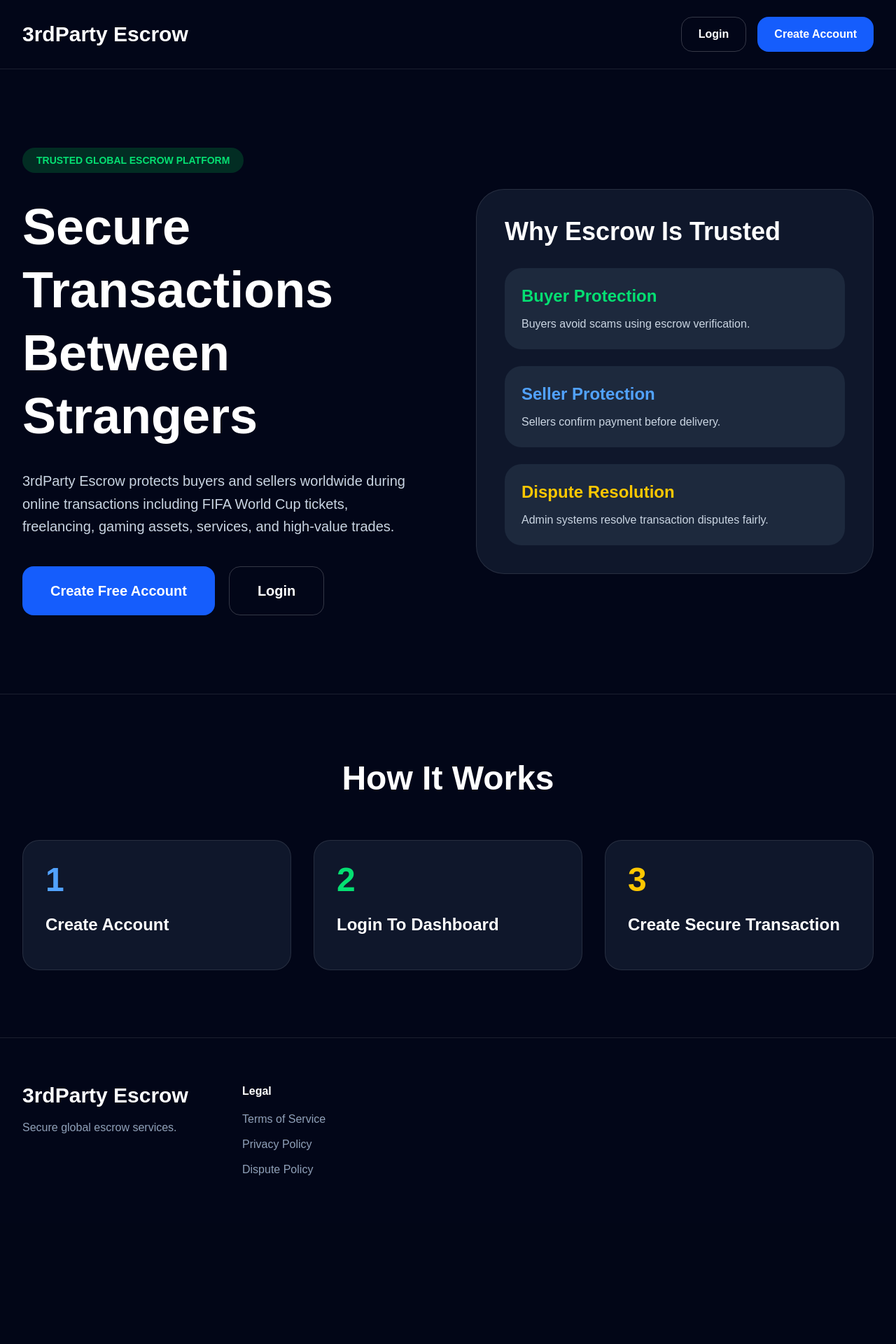
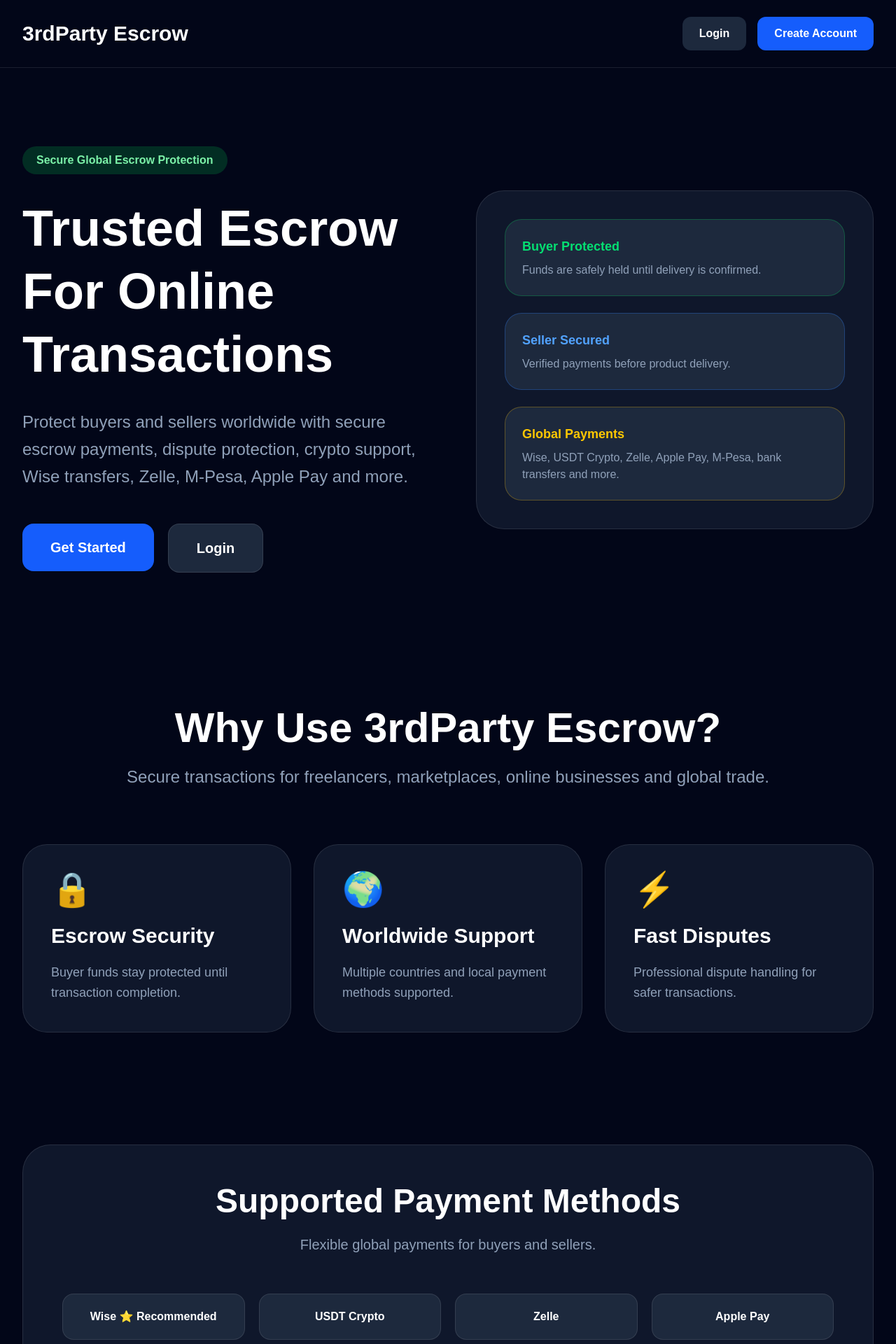
Before and after one commit to waynerone999-svg/ThirdPartyescrow-platform, a Next.js app: page / in a window 1280 px wide. Shown: the top 1920 px of the page at 70% size. Before the commit the page ends 1747 px from the top, so only its background shows below. Built offline with nearby package versions, Linux system fonts and the light colour scheme.

Commit message:
Replace default Next.js homepage

```diff
--- a/src/app/page.tsx
+++ b/src/app/page.tsx
@@ -1,134 +1,172 @@
-"use client";
-
-import { useRouter } from "next/navigation";
+import Link from "next/link";
 
 export default function HomePage() {
 
-  const router = useRouter();
-
   return (
 
-    <main className="min-h-screen bg-slate-950 text-white">
+    <main className="min-h-screen bg-slate-950 text-white overflow-hidden">
 
       {/* NAVBAR */}
+      <header className="border-b border-white/10">
 
-      <nav className="border-b border-white/10">
+        <div
+          className="
+            max-w-7xl
+            mx-auto
+            px-8
+            py-6
+            flex
+            items-center
+            justify-between
+          "
+        >
 
-        <div className="max-w-7xl mx-auto px-8 py-6 flex items-center justify-between">
-
-          <h1 className="text-3xl font-black">
+          <div className="text-3xl font-black">
             3rdParty Escrow
-          </h1>
+          </div>
 
           <div className="flex gap-4">
 
+            <Link href="/login">
+
               <button
-              onClick={() =>
-                router.push("/login")
-              }
                 className="
-                border
-                border-white/20
-                hover:bg-white/10
+                  bg-slate-800
+                  hover:bg-slate-700
                   px-6
                   py-3
-                rounded-2xl
+                  rounded-xl
                   font-bold
                 "
               >
                 Login
               </button>
 
+            </Link>
+
+            <Link href="/register">
+
               <button
-              onClick={() =>
-                router.push("/register")
-              }
                 className="
                   bg-blue-600
                   hover:bg-blue-700
                   px-6
                   py-3
-                rounded-2xl
+                  rounded-xl
                   font-bold
                 "
               >
                 Create Account
               </button>
 
+            </Link>
+
           </div>
 
         </div>
 
-      </nav>
+      </header>
 
       {/* HERO */}
+      <section className="relative">
 
-      <section className="px-8 py-28 border-b border-white/10">
+        <div className="max-w-7xl mx-auto px-8 py-28">
 
-        <div className="max-w-7xl mx-auto grid lg:grid-cols-2 gap-20 items-center">
+          <div className="grid lg:grid-cols-2 gap-20 items-center">
 
             <div>
 
-            <div className="inline-block bg-green-500/20 text-green-400 px-5 py-2 rounded-full text-sm font-bold mb-8">
-              TRUSTED GLOBAL ESCROW PLATFORM
+              <div
+                className="
+                  inline-flex
+                  items-center
+                  gap-3
+                  bg-green-500/20
+                  text-green-300
+                  px-5
+                  py-2
+                  rounded-full
+                  mb-8
+                  font-bold
+                "
+              >
+                Secure Global Escrow Protection
               </div>
 
-            <h1 className="text-6xl lg:text-7xl font-black leading-tight mb-8">
-
-              Secure Transactions Between Strangers
-
+              <h1
+                className="
+                  text-7xl
+                  leading-tight
+                  font-black
+                  mb-8
+                "
+              >
+                Trusted Escrow
+                <br />
+                For Online
+                <br />
+                Transactions
               </h1>
 
-            <p className="text-slate-300 text-xl leading-relaxed mb-10">
-
-              3rdParty Escrow protects buyers and sellers
-              worldwide during online transactions including
-              FIFA World Cup tickets, freelancing,
-              gaming assets, services, and high-value trades.
-
+              <p
+                className="
+                  text-2xl
+                  text-slate-400
+                  leading-relaxed
+                  mb-12
+                "
+              >
+                Protect buyers and sellers worldwide with
+                secure escrow payments, dispute protection,
+                crypto support, Wise transfers, Zelle,
+                M-Pesa, Apple Pay and more.
               </p>
 
               <div className="flex flex-wrap gap-5">
 
+                <Link href="/register">
+
                   <button
-                onClick={() =>
-                  router.push("/register")
-                }
                     className="
                       bg-blue-600
                       hover:bg-blue-700
                       px-10
                       py-5
                       rounded-2xl
+                      text-xl
                       font-black
-                  text-xl
                     "
                   >
-                Create Free Account
+                    Get Started
                   </button>
 
+                </Link>
+
+                <Link href="/login">
+
                   <button
-                onClick={() =>
-                  router.push("/login")
-                }
                     className="
+                      bg-slate-800
+                      hover:bg-slate-700
                       border
-                  border-white/20
-                  hover:bg-white/10
+                      border-white/10
                       px-10
                       py-5
                       rounded-2xl
+                      text-xl
                       font-black
-                  text-xl
                     "
                   >
                     Login
                   </button>
 
+                </Link>
+
               </div>
 
             </div>
 
+            {/* RIGHT SIDE */}
             <div
               className="
                 bg-slate-900
@@ -136,47 +174,67 @@
                 border-white/10
                 rounded-[40px]
                 p-10
+                space-y-6
               "
             >
 
-            <h2 className="text-4xl font-black mb-8">
-              Why Escrow Is Trusted
-            </h2>
+              <div
+                className="
+                  bg-slate-800
+                  rounded-3xl
+                  p-6
+                  border
+                  border-green-500/30
+                "
+              >
 
-            <div className="space-y-6">
+                <div className="text-green-400 font-black text-lg mb-2">
+                  Buyer Protected
+                </div>
 
-              <div className="bg-slate-800 rounded-3xl p-6">
-
-                <h3 className="text-2xl font-black mb-3 text-green-400">
-                  Buyer Protection
-                </h3>
-
-                <p className="text-slate-300">
-                  Buyers avoid scams using escrow verification.
+                <p className="text-slate-400">
+                  Funds are safely held until delivery is confirmed.
                 </p>
 
               </div>
 
-              <div className="bg-slate-800 rounded-3xl p-6">
+              <div
+                className="
+                  bg-slate-800
+                  rounded-3xl
+                  p-6
+                  border
+                  border-blue-500/30
+                "
+              >
 
-                <h3 className="text-2xl font-black mb-3 text-blue-400">
-                  Seller Protection
-                </h3>
+                <div className="text-blue-400 font-black text-lg mb-2">
+                  Seller Secured
+                </div>
 
-                <p className="text-slate-300">
-                  Sellers confirm payment before delivery.
+                <p className="text-slate-400">
+                  Verified payments before product delivery.
                 </p>
 
               </div>
 
-              <div className="bg-slate-800 rounded-3xl p-6">
+              <div
+                className="
+                  bg-slate-800
+                  rounded-3xl
+                  p-6
+                  border
+                  border-yellow-500/30
+                "
+              >
 
-                <h3 className="text-2xl font-black mb-3 text-yellow-400">
-                  Dispute Resolution
-                </h3>
+                <div className="text-yellow-400 font-black text-lg mb-2">
+                  Global Payments
+                </div>
 
-                <p className="text-slate-300">
-                  Admin systems resolve transaction disputes fairly.
+                <p className="text-slate-400">
+                  Wise, USDT Crypto, Zelle, Apple Pay,
+                  M-Pesa, bank transfers and more.
                 </p>
 
               </div>
@@ -189,53 +247,93 @@
 
       </section>
 
-      {/* HOW IT WORKS */}
+      {/* FEATURES */}
+      <section className="max-w-7xl mx-auto px-8 py-20">
 
-      <section className="px-8 py-24 border-b border-white/10">
+        <div className="text-center mb-20">
 
-        <div className="max-w-7xl mx-auto">
-
-          <h2 className="text-5xl font-black mb-16 text-center">
-            How It Works
+          <h2 className="text-6xl font-black mb-6">
+            Why Use 3rdParty Escrow?
           </h2>
 
-          <div className="grid md:grid-cols-3 gap-8">
-
-            <div className="bg-slate-900 border border-white/10 rounded-3xl p-8">
-
-              <div className="text-5xl font-black text-blue-400 mb-6">
-                1
-              </div>
-
-              <h3 className="text-2xl font-black mb-4">
-                Create Account
-              </h3>
+          <p className="text-slate-400 text-2xl">
+            Secure transactions for freelancers,
+            marketplaces, online businesses and global trade.
+          </p>
 
         </div>
 
-            <div className="bg-slate-900 border border-white/10 rounded-3xl p-8">
+        <div className="grid lg:grid-cols-3 gap-8">
 
-              <div className="text-5xl font-black text-green-400 mb-6">
-                2
+          <div
+            className="
+              bg-slate-900
+              border
+              border-white/10
+              rounded-[35px]
+              p-10
+            "
+          >
+
+            <div className="text-5xl mb-6">
+              🔒
             </div>
 
-              <h3 className="text-2xl font-black mb-4">
-                Login To Dashboard
+            <h3 className="text-3xl font-black mb-5">
+              Escrow Security
             </h3>
+
+            <p className="text-slate-400 text-lg leading-relaxed">
+              Buyer funds stay protected until transaction completion.
+            </p>
 
           </div>
 
-            <div className="bg-slate-900 border border-white/10 rounded-3xl p-8">
+          <div
+            className="
+              bg-slate-900
+              border
+              border-white/10
+              rounded-[35px]
+              p-10
+            "
+          >
 
-              <div className="text-5xl font-black text-yellow-400 mb-6">
-                3
+            <div className="text-5xl mb-6">
+              🌍
             </div>
 
-              <h3 className="text-2xl font-black mb-4">
-                Create Secure Transaction
+            <h3 className="text-3xl font-black mb-5">
+              Worldwide Support
             </h3>
 
+            <p className="text-slate-400 text-lg leading-relaxed">
+              Multiple countries and local payment methods supported.
+            </p>
+
           </div>
+
+          <div
+            className="
+              bg-slate-900
+              border
+              border-white/10
+              rounded-[35px]
+              p-10
+            "
+          >
+
+            <div className="text-5xl mb-6">
+              ⚡
+            </div>
+
+            <h3 className="text-3xl font-black mb-5">
+              Fast Disputes
+            </h3>
+
+            <p className="text-slate-400 text-lg leading-relaxed">
+              Professional dispute handling for safer transactions.
+            </p>
 
           </div>
 
@@ -243,59 +341,223 @@
 
       </section>
 
+      {/* PAYMENT METHODS */}
+      <section className="max-w-7xl mx-auto px-8 py-20">
+
+        <div
+          className="
+            bg-slate-900
+            border
+            border-white/10
+            rounded-[40px]
+            p-14
+          "
+        >
+
+          <div className="text-center mb-14">
+
+            <h2 className="text-5xl font-black mb-6">
+              Supported Payment Methods
+            </h2>
+
+            <p className="text-slate-400 text-xl">
+              Flexible global payments for buyers and sellers.
+            </p>
+
+          </div>
+
+          <div className="grid md:grid-cols-3 lg:grid-cols-4 gap-5">
+
+            {[
+              "Wise ⭐ Recommended",
+              "USDT Crypto",
+              "Zelle",
+              "Apple Pay",
+              "Bank Transfer",
+              "M-Pesa",
+              "MTN MoMo",
+              "Airtel Money",
+              "PayPal",
+              "Interac",
+              "UPI",
+              "PIX",
+            ].map((method) => (
+
+              <div
+                key={method}
+                className="
+                  bg-slate-800
+                  border
+                  border-white/10
+                  rounded-2xl
+                  p-5
+                  text-center
+                  font-bold
+                "
+              >
+                {method}
+              </div>
+
+            ))}
+
+          </div>
+
+        </div>
+
+      </section>
+
+      {/* CTA */}
+      <section className="max-w-7xl mx-auto px-8 py-24">
+
+        <div
+          className="
+            bg-blue-600
+            rounded-[45px]
+            p-16
+            text-center
+          "
+        >
+
+          <h2 className="text-6xl font-black mb-8">
+            Ready To Start?
+          </h2>
+
+          <p className="text-2xl mb-12 text-blue-100">
+            Create secure escrow transactions in minutes.
+          </p>
+
+          <Link href="/register">
+
+            <button
+              className="
+                bg-white
+                text-black
+                hover:bg-slate-200
+                px-12
+                py-6
+                rounded-3xl
+                text-2xl
+                font-black
+              "
+            >
+              Create Free Account
+            </button>
+
+          </Link>
+
+        </div>
+
+      </section>
+
       {/* FOOTER */}
+      <footer className="border-t border-white/10">
 
-      <footer className="px-8 py-16">
-
-        <div className="max-w-7xl mx-auto grid md:grid-cols-4 gap-10">
+        <div
+          className="
+            max-w-7xl
+            mx-auto
+            px-8
+            py-14
+            grid
+            lg:grid-cols-4
+            gap-10
+          "
+        >
 
           <div>
 
-            <h2 className="text-3xl font-black mb-4">
+            <h3 className="text-3xl font-black mb-5">
               3rdParty Escrow
-            </h2>
+            </h3>
 
-            <p className="text-slate-400">
-              Secure global escrow services.
+            <p className="text-slate-400 leading-relaxed">
+              Secure global escrow protection for buyers and sellers.
             </p>
 
           </div>
 
           <div>
 
-            <h3 className="font-black mb-4">
-              Legal
-            </h3>
+            <h4 className="font-black text-xl mb-5">
+              Company
+            </h4>
 
             <div className="space-y-3 text-slate-400">
 
-              <button
-                onClick={() =>
-                  router.push("/terms")
-                }
-                className="block hover:text-white"
+              <Link href="/about">
+                <div>About Us</div>
+              </Link>
+
+              <Link href="/contact">
+                <div>Contact</div>
+              </Link>
+
+            </div>
+
+          </div>
+
+          <div>
+
+            <h4 className="font-black text-xl mb-5">
+              Legal
+            </h4>
+
+            <div className="space-y-3 text-slate-400">
+
+              <Link href="/terms">
+                <div>Terms of Service</div>
+              </Link>
+
+              <Link href="/privacy">
+                <div>Privacy Policy</div>
+              </Link>
+
+              <Link href="/disputes">
+                <div>Dispute Policy</div>
+              </Link>
+
+            </div>
+
+          </div>
+
+          <div>
+
+            <h4 className="font-black text-xl mb-5">
+              Supported Regions
+            </h4>
+
+            <p className="text-slate-400 leading-relaxed">
+              USA, UK, Canada, Kenya, Uganda,
+              Tanzania, Nigeria, India and more.
+            </p>
+
+          </div>
+
+        </div>
+
+        <div className="border-t border-white/10">
+
+          <div
+            className="
+              max-w-7xl
+              mx-auto
+              px-8
+              py-8
+              text-slate-500
+              flex
+              flex-col
+              lg:flex-row
+              justify-between
+              gap-5
+            "
           >
-                Terms of Service
-              </button>
 
-              <button
-                onClick={() =>
-                  router.push("/privacy")
-                }
-                className="block hover:text-white"
-              >
-                Privacy Policy
-              </button>
+            <div>
+              © 2026 3rdParty Escrow. All rights reserved.
+            </div>
 
-              <button
-                onClick={() =>
-                  router.push("/disputes")
-                }
-                className="block hover:text-white"
-              >
-                Dispute Policy
-              </button>
-
+            <div>
+              Trusted Secure Global Escrow Platform
             </div>
 
           </div>
```
Lines whose indentation alone changed are shown as unchanged.
